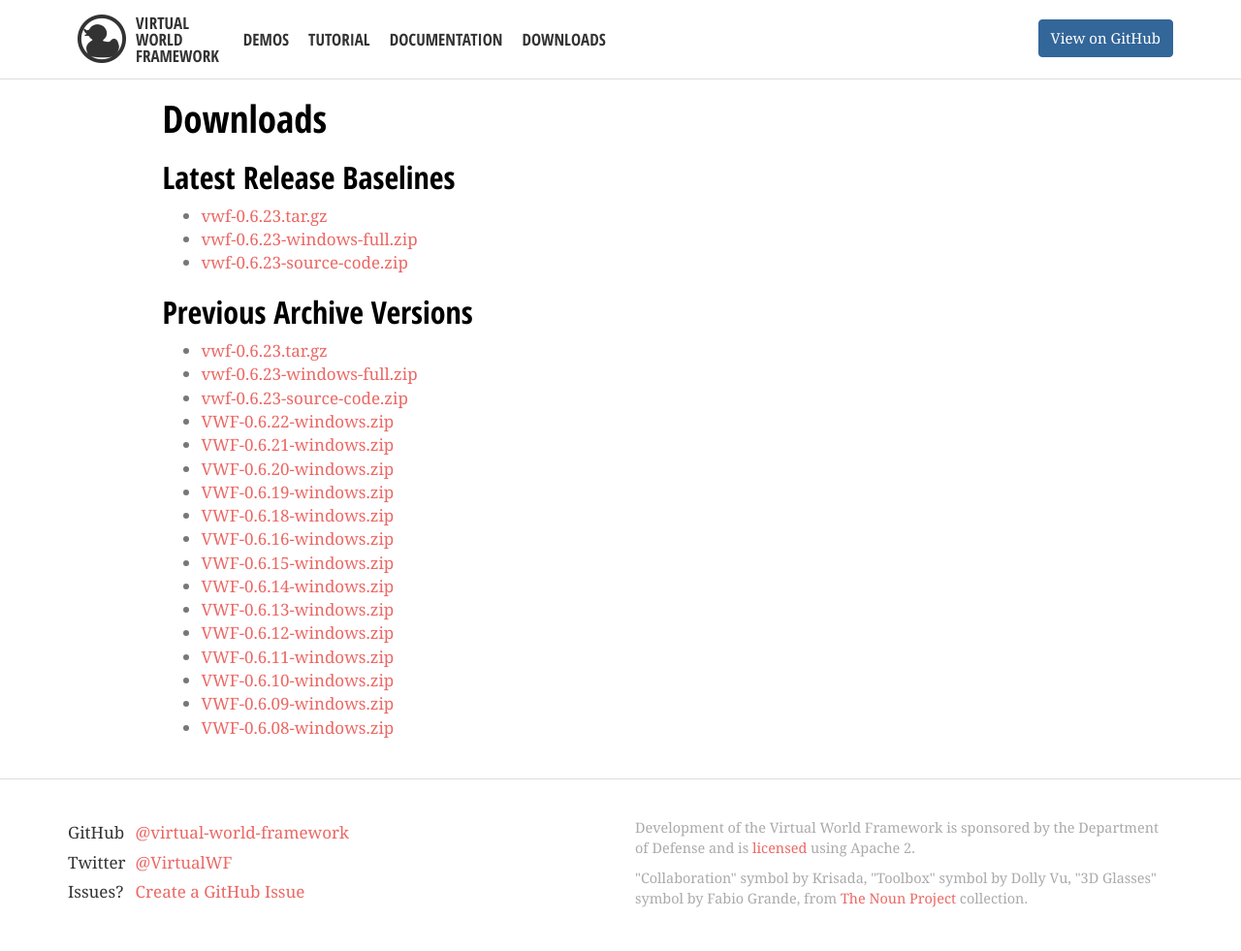
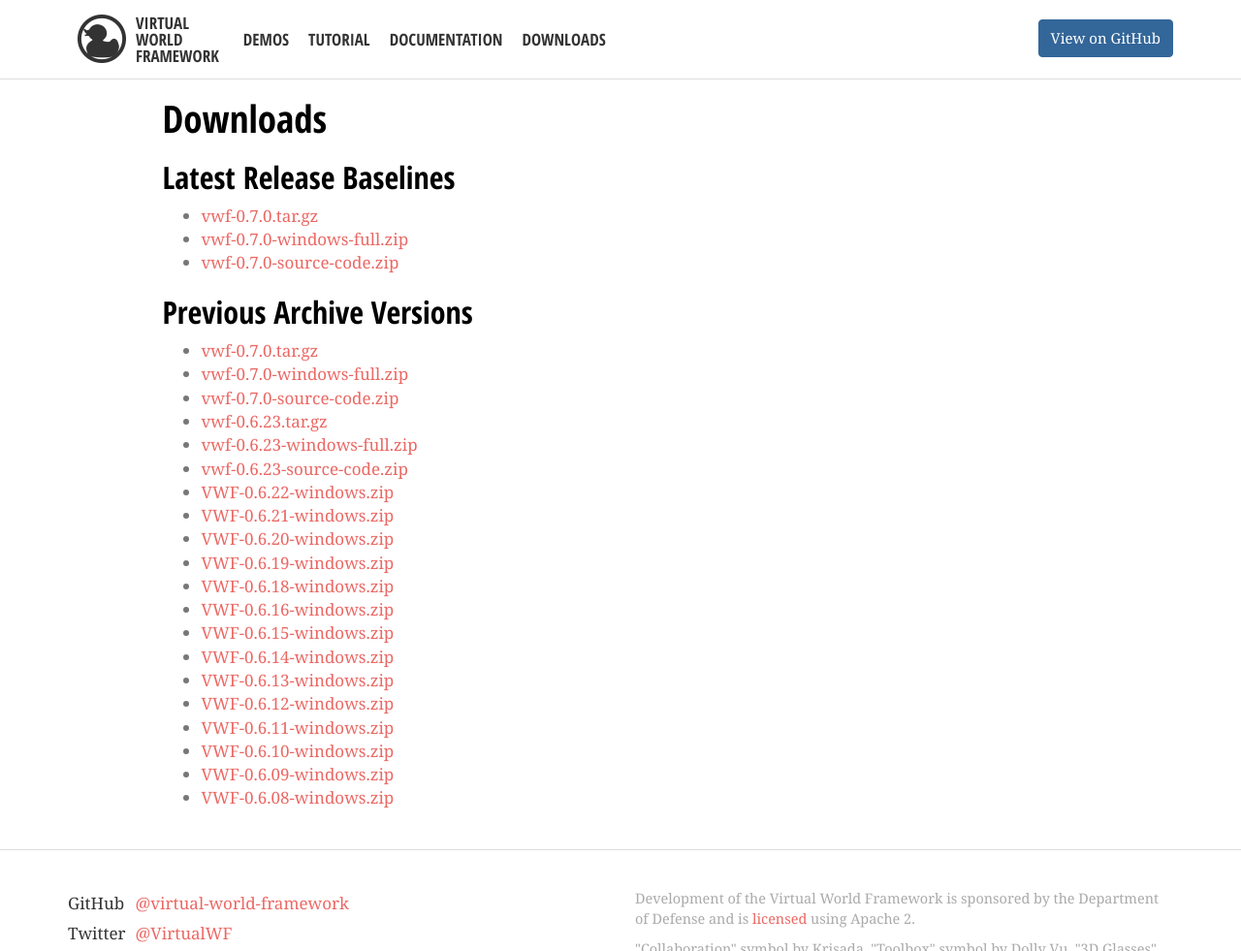
Before and after one commit to virtual-world-framework/vwf-web, a Jekyll site: the page built from releases.md, in a window 1280 px wide and 1158 px high, cut to the strip 0-981 px from the top of the window. Shown: the whole strip at 97% size. Built offline with Jekyll 4.4.1, drawn with Linux system fonts in a browser that asks for light colours; Markdown is read by kramdown in place of the engine named in the settings.

Commit message:
Update with 0.7.0 releases.

```diff
--- a/releases.md
+++ b/releases.md
@@ -7,9 +7,9 @@
 
 ## Latest Release Baselines
 
-- [vwf-0.6.23.tar.gz](http://download.virtualworldframework.com/files/vwf-0.6.23.tar.gz)
-- [vwf-0.6.23-windows-full.zip](http://download.virtualworldframework.com/files/vwf-0.6.23-windows-full.zip)
-- [vwf-0.6.23-source-code.zip](http://download.virtualworldframework.com/files/vwf-0.6.23-source-code.zip)
+- [vwf-0.7.0.tar.gz](http://download.virtualworldframework.com/files/vwf-0.7.0.tar.gz)
+- [vwf-0.7.0-windows-full.zip](http://download.virtualworldframework.com/files/vwf-0.7.0-windows-full.zip)
+- [vwf-0.7.0-source-code.zip](http://download.virtualworldframework.com/files/vwf-0.7.0-source-code.zip)
 
 <!-- Disabling Windows installer until we can verify that it doesn't override person's PATH variable -->
 <!--[vwf-0.6.23-windows-installer.exe](http://download.virtualworldframework.com/files/vwf-0.6.23-windows-installer.exe)-->
@@ -19,9 +19,12 @@
 <!-- Disabling Windows installer until we can verify that it doesn't override person's PATH variable -->
 <!--[vwf-0.6.23-windows-installer.exe](http://download.virtualworldframework.com/files/vwf-0.6.23-windows-installer.exe)-->
 
-- [vwf-0.6.23.tar.gz](http://download.virtualworldframework.com/files/vwf-0.6.23.tar.gz)
-- [vwf-0.6.23-windows-full.zip](http://download.virtualworldframework.com/files/vwf-0.6.23-windows-full.zip)
-- [vwf-0.6.23-source-code.zip](http://download.virtualworldframework.com/files/vwf-0.6.23-source-code.zip)
+- [vwf-0.7.0.tar.gz](http://download.virtualworldframework.com/files/archive/vwf-0.7.0.tar.gz)
+- [vwf-0.7.0-windows-full.zip](http://download.virtualworldframework.com/files/archive/vwf-0.7.0-windows-full.zip)
+- [vwf-0.7.0-source-code.zip](http://download.virtualworldframework.com/files/archive/vwf-0.7.0-source-code.zip)
+- [vwf-0.6.23.tar.gz](http://download.virtualworldframework.com/files/archive/vwf-0.6.23.tar.gz)
+- [vwf-0.6.23-windows-full.zip](http://download.virtualworldframework.com/files/archive/vwf-0.6.23-windows-full.zip)
+- [vwf-0.6.23-source-code.zip](http://download.virtualworldframework.com/files/archive/vwf-0.6.23-source-code.zip)
 - [VWF-0.6.22-windows.zip](http://download.virtualworldframework.com/files/archive/VWF_Master_0.6.22.0-windows-full.zip)
 - [VWF-0.6.21-windows.zip](http://download.virtualworldframework.com/files/archive/VWF_Master_0.6.21.0-windows-full.zip)
 - [VWF-0.6.20-windows.zip](http://download.virtualworldframework.com/files/archive/VWF_Master_0.6.20.0-windows-full.zip)
```
